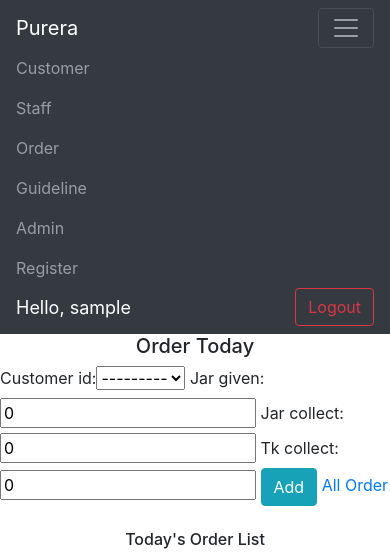
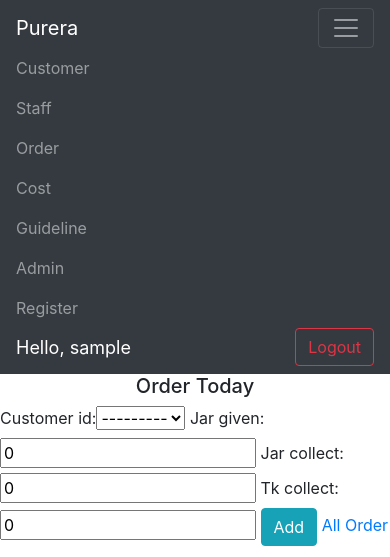
Before and after one commit to mahamudhasan124/WaterSupply, a Django app: page /order/ in a window 390 px wide, after a click that opens the changed part; the page is wider, and only the part inside the window is pictured. Shown: the top 557 px of that part. Run offline with Django 3.2, Linux system fonts and the light colour scheme; the visitor is signed in with stand-in values (Sample User, id 1); data that the repository does not hold is empty; some libraries are stand-ins or nearby versions.

Commit message:
Cost Add

```diff
--- a/pura/admin.py
+++ b/pura/admin.py
@@ -1,6 +1,7 @@
 from django.contrib import admin
-from .models import Customer, Staff, Order
+from .models import Customer, Staff, Order, Cost
 
 admin.site.register(Customer)
 admin.site.register(Staff)
 admin.site.register(Order)
+admin.site.register(Cost)
--- a/pura/form.py
+++ b/pura/form.py
@@ -39,3 +39,8 @@
         customer_id = Customer.objects.all().exclude(id__in=get_daily_order_customer_list())
         self.fields['customer_id'].queryset = customer_id
 '''
+
+class CostForm(ModelForm):
+    class Meta:
+        model = Cost
+        fields = '__all__'
--- a/pura/models.py
+++ b/pura/models.py
@@ -141,3 +141,13 @@
     def taka_due_today(self):
         tk_due_today = self.total_bill_today() - self.tk_collect
         return tk_due_today
+
+
+class Cost(models.Model):
+    cost_id = models.AutoField(primary_key=True)
+    cost_details = models.CharField(max_length=255,blank=False)
+    cost_amount = models.PositiveIntegerField(blank=False)
+    created = models.DateTimeField(auto_now_add=True, null=True)
+
+    def __str__(self):
+        return self.cost_details
--- a/pura/templates/pura/navbar.html
+++ b/pura/templates/pura/navbar.html
@@ -36,6 +36,10 @@
       </li>
 
       <li class="nav-item">
+        <a class="nav-link" href="{% url 'cost' %}">Cost</a>
+      </li>
+
+      <li class="nav-item">
         <a class="nav-link" href="{% url 'guideline' %}">Guideline</a>
       </li>
 
--- a/pura/urls.py
+++ b/pura/urls.py
@@ -35,5 +35,8 @@
     path('edit_order/<str:pk>/', views.edit_order, name='edit_order'),
     path('all_order/',views.all_order, name='all_order'),
 
+    path('cost/', views.cost, name='cost'),
+    path('edit_cost/<str:pk>/', views.edit_cost, name='edit_cost'),
+
 
 ]
--- a/pura/views.py
+++ b/pura/views.py
@@ -120,7 +120,7 @@
 
 @login_required(login_url='login')
 def customer(request):
-    customers = Customer.objects.all()
+    customers = Customer.objects.all().order_by('id')
 
     customer_filter = CustomerFilter(request.GET, queryset=customers)
     customers = customer_filter.qs
@@ -239,7 +239,7 @@
             return redirect('/order')
 
     today = datetime.today().date()
-    orders = Order.objects.filter(created__lte=today, created__gte=today)
+    orders = Order.objects.filter(created__lte=today, created__gte=today).order_by('customer_id')
 
     context = {'form': form, 'orders': orders, 'all_order': all_order}
     return render(request, 'pura/order.html', context)
@@ -281,11 +281,57 @@
 
 @login_required(login_url='login')
 def all_order(request):
-    all_order = Order.objects.all().order_by('-id')
+    all_order = Order.objects.all().order_by('-created','customer_id')
 
-    context = {'all_order': all_order, }
+    context = {'all_order': all_order,}
     return render(request, 'pura/all_order.html', context)
 
 
 def guideline(request):
     return render(request, 'pura/guideline.html')
+
+
+@login_required(login_url='login')
+def cost(request):
+    form = CostForm
+    if request.method == 'POST':
+        form = CostForm(request.POST)
+        if form.is_valid():
+            form.save()
+            return redirect('/cost')
+
+    today = datetime.today().date()
+    cost = Cost.objects.filter(created__month=today.month, created__year=today.year)
+    others_total=0
+    for c in cost:
+        others_total += c.cost_amount
+
+    staffs = Staff.objects.all()
+    staff_total = 0
+    for staff in staffs:
+        staff_total += staff.salary
+
+    total = staff_total + others_total
+
+    context = {'form': form, 'cost':cost, 'others_total':others_total, 'staff_total':staff_total,
+               'total':total}
+    return render(request, 'pura/cost.html', context)
+
+
+@login_required(login_url='login')
+def edit_cost(request, pk):
+    cost_edit = Cost.objects.get(cost_id=pk)
+    form = CostForm(instance=cost_edit)
+
+    if request.method == 'POST':
+        form = CostForm(request.POST, instance=cost_edit)
+        if form.is_valid():
+            form.save()
+            return redirect('/cost')
+
+    context = {'form': form}
+    return render(request, 'pura/cost.html', context)
+
+
+def account(request):
+    return render(request, 'pura/account.html')
```
Also changed, not shown: pura/templates/pura/cost.html (added, +114 -0 lines), pura/migrations/0002_cost.py (added), pura/migrations/0003_delete_cost.py (added), pura/migrations/0004_cost.py (added).
